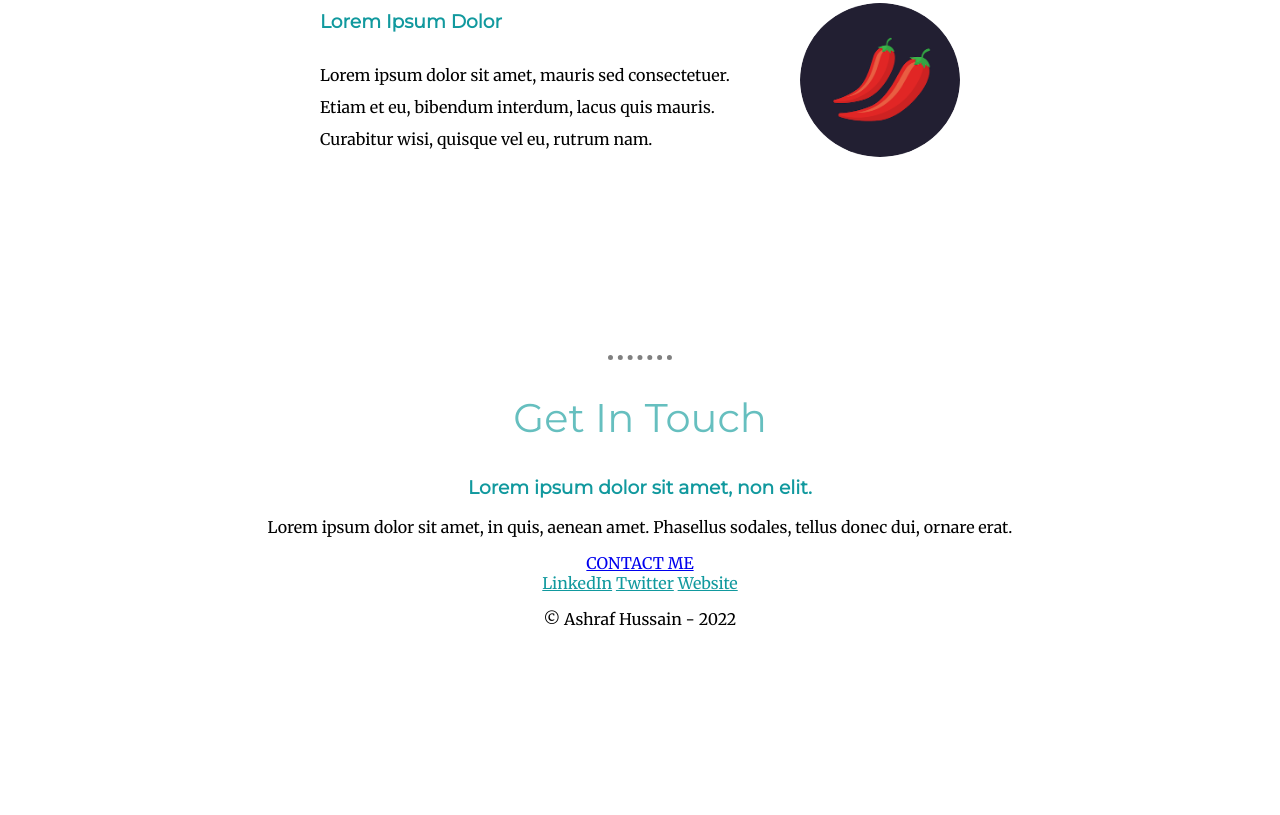
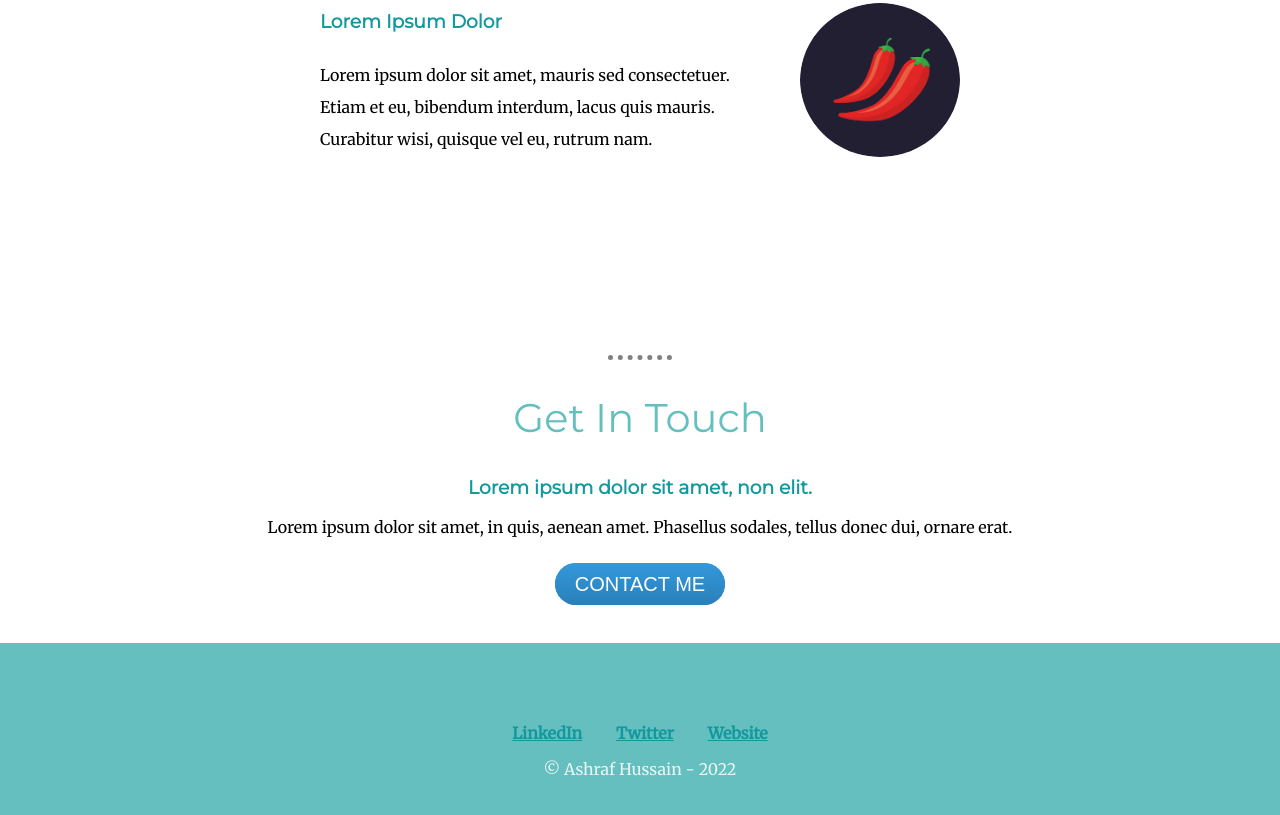
Before and after one commit to hussainashraf4u/cv, a plain HTML site: page index.html in a window 1280 px wide. Shown: the part 1750-2565 px from the top of the page. Before the commit the page ends 2395 px from the top, so only its background shows below. Drawn offline with Linux system fonts and the light colour scheme.

Commit message:
Added footer

```diff
--- a/css/styles-new.css
+++ b/css/styles-new.css
@@ -84,3 +84,50 @@ h3 {
 .circular {
   border-radius: 50%;
 }
+
+.btn {
+  background: #3498db;
+  background-image: -webkit-linear-gradient(top, #3498db, #2980b9);
+  background-image: -moz-linear-gradient(top, #3498db, #2980b9);
+  background-image: -ms-linear-gradient(top, #3498db, #2980b9);
+  background-image: -o-linear-gradient(top, #3498db, #2980b9);
+  background-image: linear-gradient(to bottom, #3498db, #2980b9);
+  -webkit-border-radius: 28;
+  -moz-border-radius: 28;
+  border-radius: 28px;
+  font-family: Arial;
+  color: #ffffff;
+  font-size: 20px;
+  padding: 10px 20px 10px 20px;
+  text-decoration: none;
+}
+
+.btn:hover {
+  background: #3cb0fd;
+  background-image: -webkit-linear-gradient(top, #3cb0fd, #3498db);
+  background-image: -moz-linear-gradient(top, #3cb0fd, #3498db);
+  background-image: -ms-linear-gradient(top, #3cb0fd, #3498db);
+  background-image: -o-linear-gradient(top, #3cb0fd, #3498db);
+  background-image: linear-gradient(to bottom, #3cb0fd, #3498db);
+  text-decoration: none;
+}
+
+.footer {
+  margin-top: 50px;
+  background-color: #66BFBF;
+  height: 200px;
+}
+.footer-link {
+  color: #11999E;
+  font-weight: bold;
+  margin: 20px 15px 20px 15px;
+}
+.links {
+  padding-top: 80px;
+}
+.copyright {
+  color: #EAF6F6;
+}
+.contact-me {
+  height: 200px;
+}
--- a/index.html
+++ b/index.html
@@ -37,20 +37,25 @@
       </div>
     </div>
     <hr class="custom-hr">
-    <div class="contact-me">
-      <h2 class="primary-color">Get In Touch</h2>
-      <h3 class="secondary-color">Lorem ipsum dolor sit amet, non elit.</h3>
-      <p>Lorem ipsum dolor sit amet, in quis, aenean amet. Phasellus sodales, tellus donec dui, ornare erat.</p>
-      <a class="btn" href="mailto:mailboxtohussain@me.com">CONTACT ME</a>
+    <div class="bottom-container">
+      <div class="contact-me">
+        <h2 class="primary-color">Get In Touch</h2>
+        <h3 class="secondary-color">Lorem ipsum dolor sit amet, non elit.</h3>
+        <p>Lorem ipsum dolor sit amet, in quis, aenean amet. Phasellus sodales, tellus donec dui, ornare erat.</p><br />
+        <a class="btn" href="mailto:mailboxtohussain@me.com">CONTACT ME</a>
+      </div>
     </div>
   </div>
 
 
-  <div class="bottom-container">
-    <a class="footer-link secondary-color" href="https://www.linkedin.com/">LinkedIn</a>
-    <a class="footer-link secondary-color" href="https://twitter.com/">Twitter</a>
-    <a class="footer-link secondary-color" href="https://www.appbrewery.co/">Website</a>
-    <p>© Ashraf Hussain - 2022</p>
+  <div class="footer">
+    <div class="links">
+      <a class="footer-link" href="https://www.linkedin.com/">LinkedIn</a>
+      <a class="footer-link" href="https://twitter.com/">Twitter</a>
+      <a class="footer-link" href="https://www.appbrewery.co/">Website</a>
+    </div>
+
+    <p class="copyright">© Ashraf Hussain - 2022</p>
   </div>
 
   </body>
```
